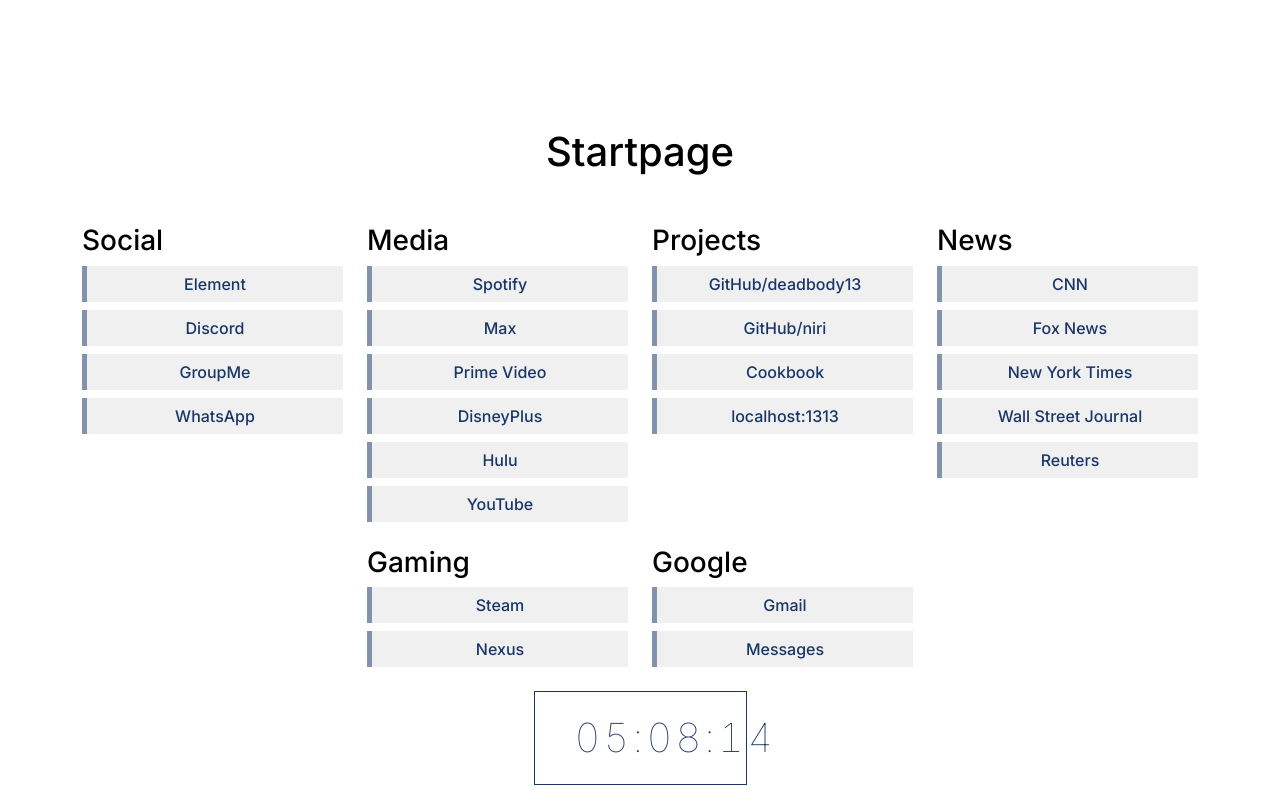
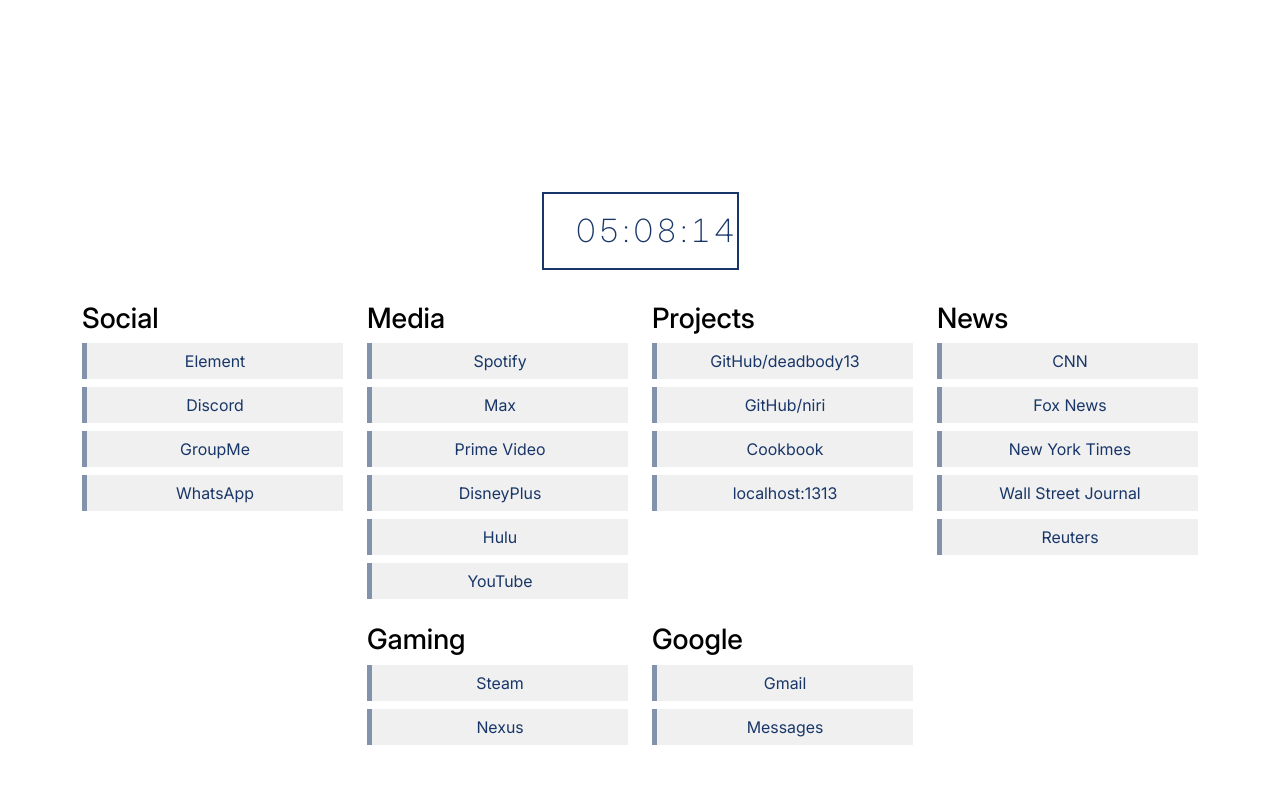
Before and after one commit to deadbody13/startpage, a plain HTML site: page index.html in a window 1280 px wide. Drawn offline with Linux system fonts and the light colour scheme; a script that the page names is missing.

Commit message:
Localized Inter font. Removed title and replaced it with the clock.

```diff
--- a/css/style.css
+++ b/css/style.css
@@ -1,5 +1,9 @@
 @import 'modus-operandi-palette.css';
-@import url('https://fonts.googleapis.com/css2?family=Inter:wght@100;300;500&display=swap');
+
+@font-face {
+	font-family: "Inter";
+	src: url('../fonts/Inter/Inter-VariableFont_opsz,wght.ttf');
+}
 
 
 :root {
@@ -34,31 +38,28 @@
 }
 
 .container {
-	padding-top: 10%;
+	padding-top: 20vh;;
 }
 
 .col {
-	padding-top: 50px;
-}
-
-.title {
-	padding-bottom: 40px;
+	padding-top: 1.0em;
 }
 
 .weatherwidget-io {
+	margin-top: 2.0em;
 }
 #clock {
 	color: rgba(var(--fg-alt),1.0);
 	font-family: "Inter";
-	font-size: 40px;
-	font-weight: 100;
+	font-size: 32px;
+	font-weight: 200;
 	letter-spacing: 0.08em;
-	margin: 0.6em;
+	margin: 1.0em;
 	padding: 0.4em 1em;
 	border-radius: 0;
 	background: transparent;
 	box-shadow: none;
-	border: 1px solid rgba(var(--fg-alt),1.0);
+	border: 2px solid rgba(var(--fg-alt),1.0);
 	display: inline-block;
 	min-width: 8ch;
 	text-align: center;
--- a/index.html
+++ b/index.html
@@ -11,7 +11,13 @@
 	</head>
 	<body>
 		<div class="container">
-			<h1 class="title">Startpage</h1>
+			<div class="row justify-content-md-center">
+				<div class="col-3">
+					<div class="d-grid gap-2">
+					<div id="clock">--:--:--</div>
+					</div>
+				</div>
+			</div>
 			<div class="row justify-content-md-center gy-4">
 				<div class="col-3">
 					<h3>Social</h3>
@@ -68,13 +74,6 @@
 				</div>
 			</div>
 
-			<div class="row justify-content-md-center">
-				<div class="col-3">
-					<div class="d-grid gap-2">
-					<div id="clock">--:--:--</div>
-					</div>
-				</div>
-			</div>
 			<a id="weather" class="weatherwidget-io" data-theme="pure"> </a>
 			<script src="js/setWeather.js"></script>
 			<script src="js/weather.js"></script>
```
Also changed, not shown: fonts/Inter/Inter-VariableFont_opsz,wght.ttf (added).
